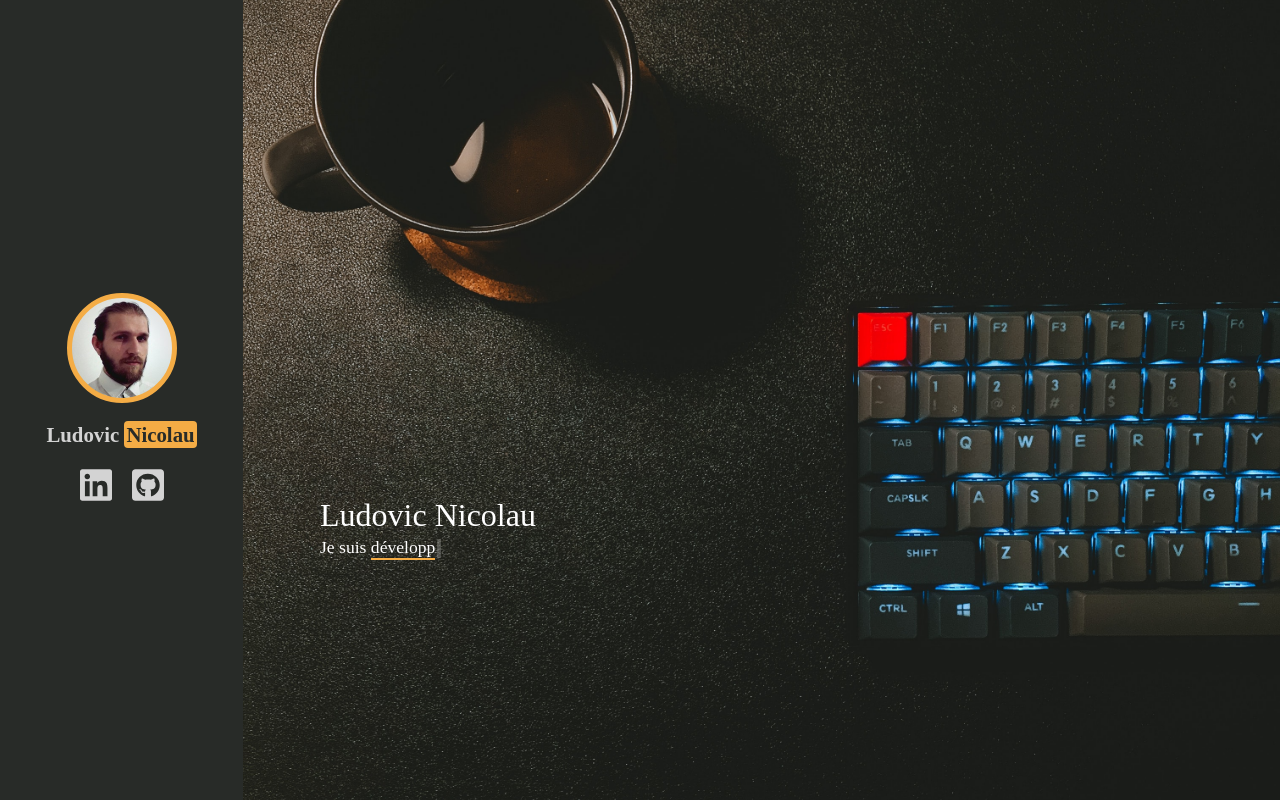
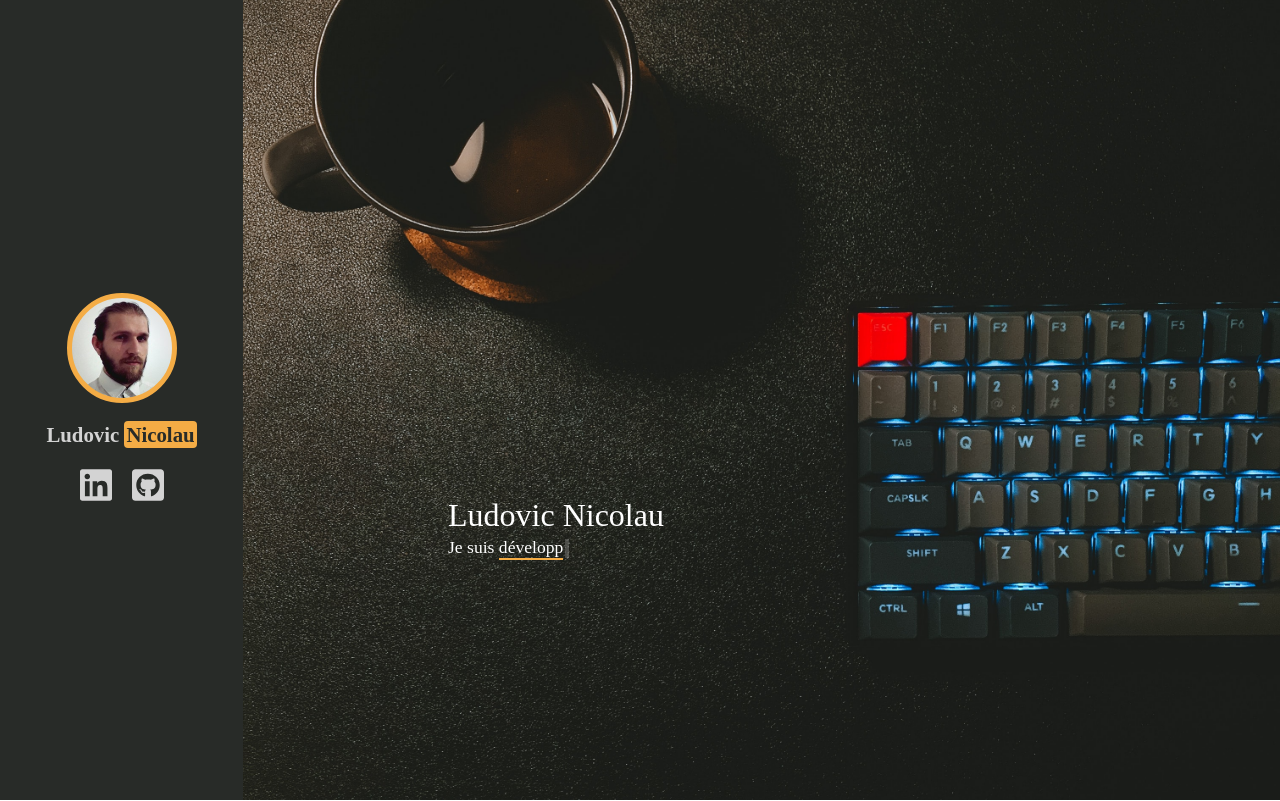
Before and after one commit to ludovicnicolau/portfolio, a Django app: page /cv/ in a window 1280 px wide; the page is wider, and only the part inside the window is pictured. Shown: the top 801 px of that part. Run offline with Django 4.2, Linux system fonts and the light colour scheme.

Commit message:
Changed css so that name is not hidden under sidebar

```diff
--- a/cv/static/cv/css/cv.css
+++ b/cv/static/cv/css/cv.css
@@ -158,19 +158,11 @@
     padding-bottom: 20px;
 }
 
-.contacts__email {
-
-}
-
 @media screen and (min-width: 800px) {
     .skills__skillbars {
         display: flex;
         flex-direction: row;
         gap: 10px;
-    }
-
-    .cv-header {
-        width: 100%;
     }
 
     .cv-header__text__animated-text {
@@ -179,7 +171,7 @@
 
     .cv-header__text {
         position: fixed;
-        left: 25%;
+        left: 35%;
         bottom: 30%;
     }
 }
```
